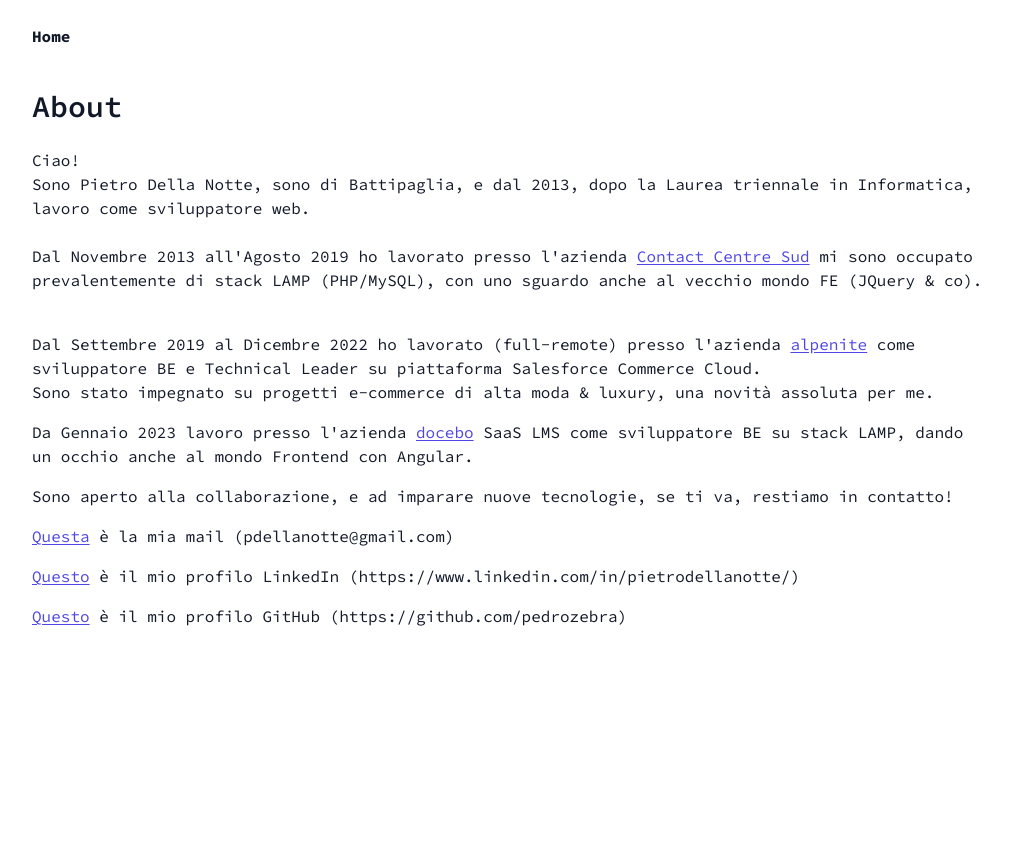
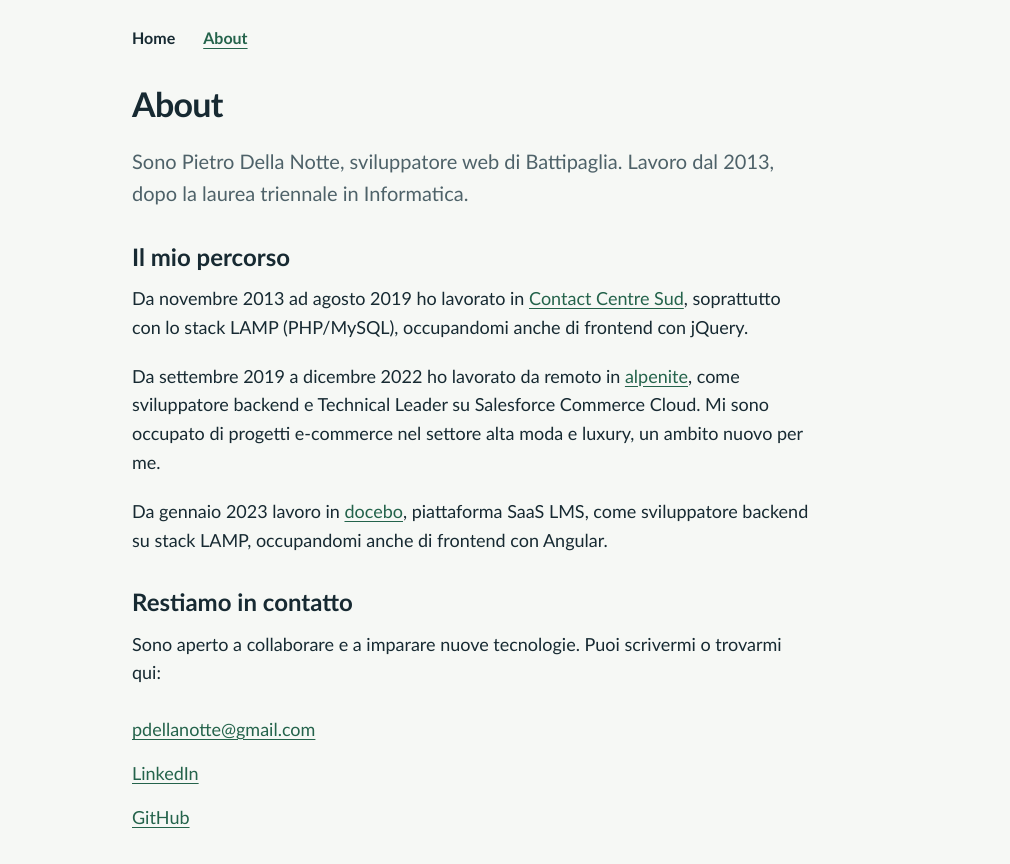
Before and after one commit to pedrozebra/pietrodellanotte.dev, a Next.js app: page /about in a window 1280 px wide. Shown: the top 864 px of the page, without its empty margins (128-1138 px from the left). Before the commit the page ends 800 px from the top, so only its background shows below. Built offline with nearby package versions, Linux system fonts and the light colour scheme; what @tailwindcss/typography would draw is missing.

Commit message:
feat: align About and shared navigation with editorial Home (#34)

```diff
--- a/components/Layout.js
+++ b/components/Layout.js
@@ -3,6 +3,7 @@ import Image from "next/image";
 import utilStyles from "styles/utils.module.css";
 import Link from "next/link";
 import Navigation from "./Navigation";
+import editorialStyles from "styles/editorial.module.css";
 
 export default function Layout({
   children,
@@ -21,8 +22,8 @@ export default function Layout({
       </Head>
       <header>
         <div className="max-w-5xl px-8 mx-auto">
-          <div className="flex items-center justify-between py-6">
-            <Navigation home={home} postPage={postPage} />
+          <div className={className ? "flex items-center justify-between py-6" : editorialStyles.navigationRow}>
+            <Navigation />
           </div>
           {postPage && (
             <>
--- a/components/Navigation.js
+++ b/components/Navigation.js
@@ -1,18 +1,13 @@
 import Link from 'next/link';
-import React from 'react';
+import { useRouter } from 'next/router';
+import styles from 'styles/editorial.module.css';
 
-export default function Navigation ({home, postPage}) {
+export default function Navigation() {
+  const { pathname } = useRouter();
   return (
-    <nav>
-      <Link href="/" aria-current={home ? "page" : undefined} className="text-gray-900 dark:text-white pr-6 py-4 font-bold">
-        Home
-      </Link>
-      {(home || postPage) && (
-        <Link href="/about" className="text-gray-900 dark:text-white px-6 py-4 font-bold">
-          About
-        </Link>
-      )}
-
+    <nav className={styles.navigation} aria-label="Principale">
+      <Link href="/" aria-current={pathname === '/' ? 'page' : undefined}>Home</Link>
+      <Link href="/about" aria-current={pathname === '/about' ? 'page' : undefined}>About</Link>
     </nav>
   );
-};
+}
--- a/pages/about.js
+++ b/pages/about.js
@@ -1,26 +1,41 @@
 import Seo from "components/Seo";
 import Layout from "components/Layout";
+import styles from "styles/about.module.css";
 import { siteTitleAbout, aboutDescription, siteUrl } from "helpers/config";
+
 export default function About() {
   return (
-        <Layout>
-          <Seo title={siteTitleAbout} description={aboutDescription} canonical={`${siteUrl}/about`} />
-          <section className='font-base'>
+    <Layout className={styles.page}>
+      <Seo title={siteTitleAbout} description={aboutDescription} canonical={siteUrl + "/about"} />
+      <article className={styles.content}>
         <h1>About</h1>
-            <p>Ciao! <br />Sono Pietro Della Notte, sono di Battipaglia, e dal 2013, dopo la Laurea triennale in Informatica, lavoro come sviluppatore web. <br/> <br/>
-            Dal Novembre 2013 all'Agosto 2019 ho lavorato presso l'azienda <a target="_blank" href="https://contactsud.it/">Contact Centre Sud</a> mi sono occupato prevalentemente di stack LAMP (PHP/MySQL), con uno sguardo anche al vecchio mondo FE (JQuery & co).</p><br/>
-            <p>Dal Settembre 2019 al Dicembre 2022 ho lavorato (full-remote) presso l'azienda <a target="_blank" href="https://alpenite.com/">alpenite</a> come sviluppatore BE e Technical Leader su piattaforma Salesforce Commerce Cloud.<br/>
-            Sono stato impegnato su progetti e-commerce di alta moda & luxury, una novità assoluta per me.
+        <p className={styles.introduction}>
+          Sono Pietro Della Notte, sviluppatore web di Battipaglia.
+          Lavoro dal 2013, dopo la laurea triennale in Informatica.
+        </p>
+        <h2>Il mio percorso</h2>
+        <p>
+          Da novembre 2013 ad agosto 2019 ho lavorato in <a target="_blank" rel="noreferrer" href="https://contactsud.it/">Contact Centre Sud</a>,
+          soprattutto con lo stack LAMP (PHP/MySQL), occupandomi anche di frontend con jQuery.
         </p>
         <p>
-              Da Gennaio 2023 lavoro presso l'azienda <a target="_blank" href="https://www.docebo.com">docebo</a> SaaS LMS come sviluppatore BE su stack LAMP, dando un occhio anche al mondo Frontend con Angular.
+          Da settembre 2019 a dicembre 2022 ho lavorato da remoto in <a target="_blank" rel="noreferrer" href="https://alpenite.com/">alpenite</a>,
+          come sviluppatore backend e Technical Leader su Salesforce Commerce Cloud.
+          Mi sono occupato di progetti e-commerce nel settore alta moda e luxury, un ambito nuovo per me.
         </p>
-            <p>Sono aperto alla collaborazione, e ad imparare nuove tecnologie, se ti va, restiamo in contatto!</p>
-            <p><a href="mailto:pdellanotte@gmail.com">Questa</a> è la mia mail (pdellanotte@gmail.com)</p>
-
-            <p><a target="_blank" href="https://www.linkedin.com/in/pietrodellanotte/">Questo</a> è il mio profilo LinkedIn (https://www.linkedin.com/in/pietrodellanotte/)</p>
-            <p><a target="_blank" href="https://github.com/pedrozebra">Questo</a> è il mio profilo GitHub (https://github.com/pedrozebra)</p>
-          </section>
+        <p>
+          Da gennaio 2023 lavoro in <a target="_blank" rel="noreferrer" href="https://www.docebo.com">docebo</a>,
+          piattaforma SaaS LMS, come sviluppatore backend su stack LAMP,
+          occupandomi anche di frontend con Angular.
+        </p>
+        <h2>Restiamo in contatto</h2>
+        <p>Sono aperto a collaborare e a imparare nuove tecnologie. Puoi scrivermi o trovarmi qui:</p>
+        <ul className={styles.contacts}>
+          <li><a href="mailto:pdellanotte@gmail.com">pdellanotte@gmail.com</a></li>
+          <li><a target="_blank" rel="noreferrer" href="https://www.linkedin.com/in/pietrodellanotte/">LinkedIn</a></li>
+          <li><a target="_blank" rel="noreferrer" href="https://github.com/pedrozebra">GitHub</a></li>
+        </ul>
+      </article>
     </Layout>
-    )
+  );
 }
--- /dev/null
+++ b/styles/about.module.css
@@ -0,0 +1,50 @@
+.page {
+  composes: page from "./editorial.module.css";
+}
+
+.content {
+  max-width: 65ch;
+}
+
+.content h1 {
+  margin: 0 0 20px;
+  font-size: 34px;
+  line-height: 1.2;
+  letter-spacing: -0.02em;
+}
+
+.content h2 {
+  margin: 32px 0 12px;
+  font-size: 24px;
+  line-height: 1.3;
+}
+
+.content p {
+  margin: 0 0 20px;
+}
+
+.introduction {
+  color: var(--secondary);
+  font-size: 20px;
+}
+
+.content a {
+  color: var(--accent);
+  text-underline-offset: 0.18em;
+}
+
+.content a:hover {
+  color: var(--hover);
+}
+
+.contacts {
+  margin: 0;
+  padding: 0;
+  list-style: none;
+}
+
+.contacts a {
+  display: inline-flex;
+  align-items: center;
+  min-height: 44px;
+}
--- /dev/null
+++ b/styles/editorial.module.css
@@ -0,0 +1,102 @@
+.theme {
+  --background: #f6f8f5;
+  --text: #172a32;
+  --secondary: #4e6269;
+  --accent: #24634b;
+  --hover: #174732;
+  background: var(--background);
+  color: var(--text);
+  font-family: Corbel, Candara, "Trebuchet MS", sans-serif;
+  font-size: 18px;
+  line-height: 1.6;
+}
+
+:global(.dark) .theme {
+  --background: #111e26;
+  --text: #eaf2ef;
+  --secondary: #b3c3c7;
+  --accent: #9ae8c1;
+  --hover: #c5f4dc;
+}
+
+.page {
+  composes: theme;
+  min-height: 100vh;
+}
+
+/* Shared editorial measure for Home and About. */
+.page > header > div,
+.page > main > div {
+  max-width: 824px;
+  padding-left: 32px;
+  padding-right: 32px;
+}
+
+.page > header > div > div {
+  padding-top: 16px;
+  padding-bottom: 8px;
+}
+
+.page > main > div {
+  padding-top: 16px;
+  padding-bottom: 48px;
+}
+
+.page :global(.skip-link) {
+  color: var(--text);
+  background: var(--background);
+}
+
+:global(#__next) .page a:focus-visible {
+  outline: 3px solid var(--accent);
+  outline-offset: 4px;
+}
+
+.navigation {
+  composes: theme;
+  display: flex;
+  gap: 28px;
+  background: transparent;
+}
+
+.navigation a {
+  display: inline-flex;
+  align-items: center;
+  min-height: 44px;
+  padding: 8px 0;
+  color: var(--text);
+  font-size: 16px;
+  font-weight: 600;
+  text-decoration: none;
+  text-underline-offset: 0.25em;
+}
+
+.navigation a[aria-current="page"] {
+  color: var(--accent);
+  text-decoration: underline;
+}
+
+.navigation a:hover {
+  color: var(--hover);
+  text-decoration: underline;
+}
+
+:global(#__next) .navigation a:focus-visible {
+  outline: 3px solid var(--accent);
+  outline-offset: 4px;
+}
+
+.navigationRow {
+  max-width: 760px;
+  margin: 0 auto;
+  padding-top: 16px;
+  padding-bottom: 8px;
+}
+
+@media (max-width: 640px) {
+  .page > header > div,
+  .page > main > div {
+    padding-left: 20px;
+    padding-right: 20px;
+  }
+}
--- a/styles/home.module.css
+++ b/styles/home.module.css
@@ -1,78 +1,5 @@
 .page {
-  --background: #f6f8f5;
-  --text: #172a32;
-  --secondary: #4e6269;
-  --accent: #24634b;
-  --hover: #174732;
-  min-height: 100vh;
-  background: var(--background);
-  color: var(--text);
-  font-family: Corbel, Candara, "Trebuchet MS", sans-serif;
-  font-size: 18px;
-  line-height: 1.6;
-}
-
-:global(.dark) .page {
-  --background: #111e26;
-  --text: #eaf2ef;
-  --secondary: #b3c3c7;
-  --accent: #9ae8c1;
-  --hover: #c5f4dc;
-}
-
-/* Keep the new measure and palette inside Home, including the shared header. */
-.page > header > div,
-.page > main > div {
-  max-width: 824px;
-  padding-left: 32px;
-  padding-right: 32px;
-}
-
-.page > header > div > div {
-  padding-top: 16px;
-  padding-bottom: 8px;
-}
-
-.page > main > div {
-  padding-top: 16px;
-  padding-bottom: 48px;
-}
-
-.page nav {
-  display: flex;
-  gap: 28px;
-}
-
-.page nav a {
-  display: inline-flex;
-  align-items: center;
-  min-height: 44px;
-  padding: 8px 0;
-  color: var(--text);
-  font-size: 16px;
-  font-weight: 600;
-  text-decoration: none;
-  text-underline-offset: 0.25em;
-}
-
-.page nav a[aria-current="page"] {
-  color: var(--accent);
-  text-decoration: underline;
-}
-
-.page nav a:hover {
-  color: var(--hover);
-  text-decoration: underline;
-}
-
-.page :global(.skip-link) {
-  color: var(--text);
-  background: var(--background);
-}
-
-:global(#__next) .page a:focus-visible {
-  outline: 3px solid var(--accent);
-  outline-offset: 4px;
+  composes: page from "./editorial.module.css";
 }
 
 .introduction {
@@ -144,11 +71,3 @@
   font-size: 14px;
   line-height: 1.6;
 }
-
-@media (max-width: 640px) {
-  .page > header > div,
-  .page > main > div {
-    padding-left: 20px;
-    padding-right: 20px;
-  }
-}
```
Also changed, not shown: 20 other files (tests, documents, lock files or other folders). Lines whose indentation alone changed are shown as unchanged.
